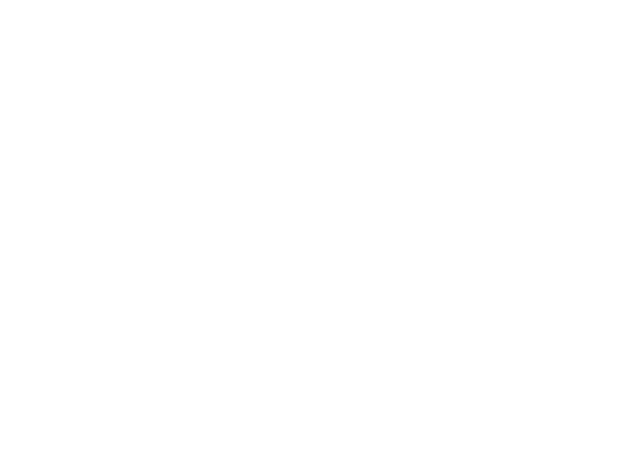
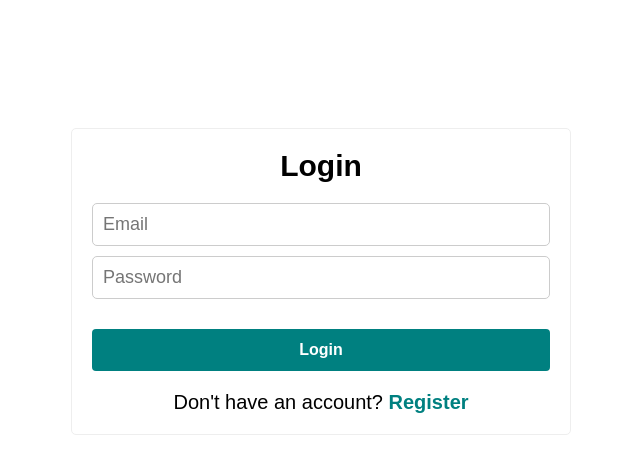
Before and after one commit to KhushiBhardwaj28/Inventory_Management_System, a React (Create React App) app in the folder ims-react/: page /login in a window 1280 px wide. Before the commit this address had no page. Shown: the top 474 px of the page, without its empty margins (319-959 px from the left). Built offline with nearby package versions, Linux system fonts and the light colour scheme.

Commit message:
Add LoginPage component with authentication logic and routing

```diff
--- a/ims-react/src/App.js
+++ b/ims-react/src/App.js
@@ -1,14 +1,16 @@
 import React from "react";
-import { BrowserRouter as Router, Routes, Route } from "react-router-dom";
+import { BrowserRouter as Router, Routes, Route, Navigate } from "react-router-dom";
 import { ProtectedRoute, AdminRoute } from "./service/Guard";
 import RegisterPage from "./pages/RegisterPage";
-
+import LoginPage from "./pages/Login";
 
 function App() {
   return (
     <Router>
       <Routes>
-        <Route path="/register" element={<RegisterPage/>}/>
+        <Route path="/" element={<Navigate to="/register" />} />
+        <Route path="/register" element={<RegisterPage />} />
+        <Route path="/login" element={<LoginPage />} />
       </Routes>
     </Router>
   );
--- /dev/null
+++ b/ims-react/src/pages/Login.jsx
@@ -0,0 +1,72 @@
+import React, { useState } from "react";
+import { useNavigate } from "react-router-dom";
+import ApiService from "../service/ApiService";
+
+const LoginPage = () => {
+  const [email, setEmail] = useState("");
+  const [password, setPassword] = useState("");
+  const [message, setMessage] = useState("");
+
+  const navigate = useNavigate();
+
+  const handleLogin = async (e) => {
+    e.preventDefault();
+    try {
+      const loginData = { email, password };
+      const res = await ApiService.loginUser(loginData);
+
+      console.log(res)
+
+      if (res.status === 200) {
+        ApiService.saveToken(res.token)
+        ApiService.saveRole(res.role)
+        setMessage(res.message)
+        navigate("/dashboard")
+      }
+    } catch (error) {
+      showMessage(
+        error.response?.data?.message || "Error Loggin in a User: " + error
+      );
+      console.log(error);
+    }
+  };
+
+  const showMessage = (msg) => {
+    setMessage(msg);
+    setTimeout(() => {
+      setMessage("");
+    }, 4000);
+  };
+
+  return (
+    <div className="auth-container">
+      <h2>Login</h2>
+
+      {message && <p className="message">{message}</p>}
+
+      <form onSubmit={handleLogin}>
+
+        <input
+          type="email"
+          placeholder="Email"
+          value={email}
+          onChange={(e) => setEmail(e.target.value)}
+          required
+        />
+
+        <input
+          type="password"
+          placeholder="Password"
+          value={password}
+          onChange={(e) => setPassword(e.target.value)}
+          required
+        />
+
+        <button type="submit">Login</button>
+      </form>
+      <p>Don't have an account? <a href="/register">Register</a></p>
+    </div>
+  );
+};
+
+export default LoginPage;
```
